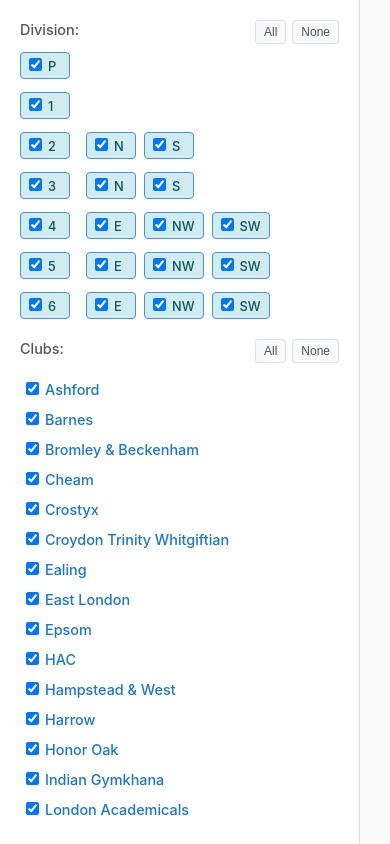
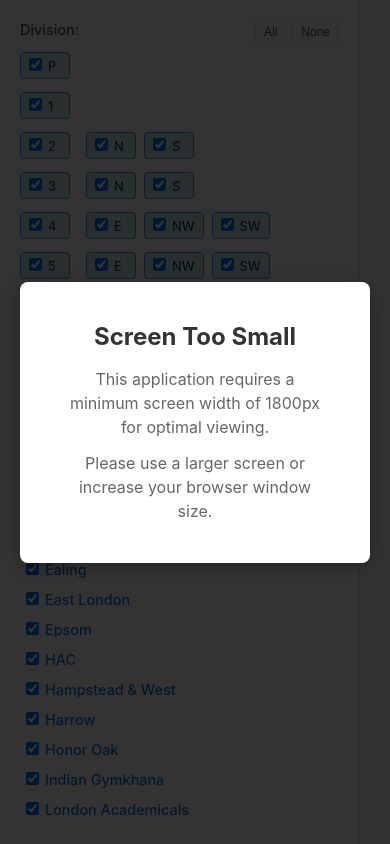
Before and after one commit to JaredPh/london-hockey-league-mens, a React (Vite) app: page / in a window 390 px wide. Built offline with nearby package versions, Linux system fonts and the light colour scheme.

Commit message:
feat: add small screen warning

```diff
--- a/src/App.css
+++ b/src/App.css
@@ -369,3 +369,49 @@
   overflow: hidden;
   text-overflow: ellipsis;
 }
+
+.screen-size-mask {
+  position: fixed;
+  top: 0;
+  left: 0;
+  width: 100vw;
+  height: 100vh;
+  background-color: rgba(0, 0, 0, 0.8);
+  display: flex;
+  justify-content: center;
+  align-items: center;
+  z-index: 9999;
+  display: none;
+}
+
+.mask-content {
+  background-color: white;
+  padding: 40px;
+  border-radius: 8px;
+  text-align: center;
+  max-width: 500px;
+  box-shadow: 0 4px 20px rgba(0, 0, 0, 0.3);
+  margin: 0 20px;
+}
+
+.mask-content h2 {
+  color: #333;
+  margin-bottom: 16px;
+  font-size: 1.5rem;
+}
+
+.mask-content p {
+  color: #666;
+  line-height: 1.5;
+  margin-bottom: 12px;
+}
+
+.mask-content p:last-child {
+  margin-bottom: 0;
+}
+
+@media (max-width: 1799px) {
+  .screen-size-mask {
+    display: flex !important;
+  }
+}
--- a/src/App.tsx
+++ b/src/App.tsx
@@ -87,6 +87,13 @@ function App() {
 
   return (
     <div className="app">
+      <div className="screen-size-mask">
+        <div className="mask-content">
+          <h2>Screen Too Small</h2>
+          <p>This application requires a minimum screen width of 1800px for optimal viewing.</p>
+          <p>Please use a larger screen or increase your browser window size.</p>
+        </div>
+      </div>
       <aside className="sidebar">
           <div className="filter-group">
             <div className="filter-header">
```
